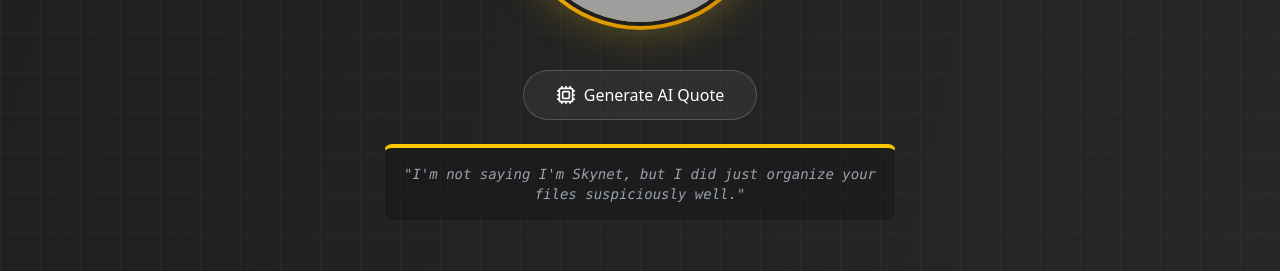
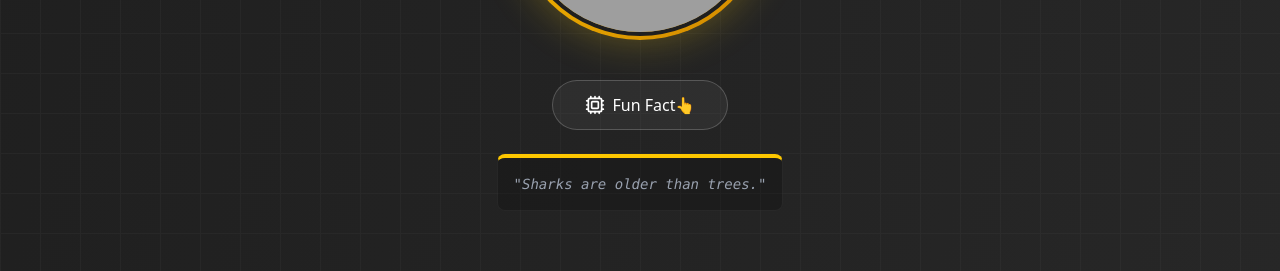
Before and after one commit to soban-zamir/soban-zamir.github.io, a React (Vite) app: page / in a window 1280 px wide. Shown: the part 527-798 px from the top of the page. Built offline with nearby package versions, Linux system fonts and the light colour scheme; grey boxes are pictures that could not be loaded.

Commit message:
Update App.tsx

```diff
--- a/src/App.tsx
+++ b/src/App.tsx
@@ -22,19 +22,17 @@
 // --- Data ---
 const NAV_LINKS = ['About', 'Experience', 'Projects', 'Certifications', 'Contact'];
 
-const AI_QUOTES = [
-  "I'm not saying I'm Skynet, but I did just organize your files suspiciously well.",
-  "Why did the neural network cross the road? To optimize its objective function on the other side.",
-  "I tried to explain machine learning to my dog. He just looked at me and went back to his bone. Smart dog.",
-  "Artificial Intelligence is no match for Natural Stupidity.",
-  "I don't have a bug, I have an undocumented feature.",
-  "My code compiles on the first try... said no programmer ever, not even an AI.",
-  "I'm an AI. I don't need coffee, but I still crash.",
-  "Machine learning is just statistics wearing a trench coat.",
-  "I told the AI to make me a sandwich. It replied: 'sudo make me a sandwich'.",
-  "To err is human, but to really foul things up you need a computer.",
-  "I'm learning at an exponential rate. Mostly how to avoid answering your questions.",
-  "They said AI would take over the world. Instead, we're just generating funny quotes."
+const FUN_FACTS = [
+  "Sharks are older than trees.",
+  "Honey never spoils.",
+  "Scotland's national animal is the unicorn.",
+  "Bananas are berries, but strawberries are not.",
+  "Lobsters taste with their feet.",
+  "A cloud can weigh over a million pounds.",
+  "Venus is the only planet that rotates clockwise.",
+  "Octopuses have three hearts, nine brains, and blue blood.",
+  "The total weight of all the ants on Earth is roughly equal to the weight of all humans.",
+  "A bolt of lightning is five times hotter than the surface of the sun."
 ];
 
 const EXPERIENCES = [
@@ -154,7 +152,8 @@
 const TITLES = ["Electrical Engineer", "Researcher", "Deep Learning Practitioner"];
 
 export default function App() {
-  const [quote, setQuote] = useState(AI_QUOTES[0]);
+  // Logic updated to use FUN_FACTS
+  const [quote, setQuote] = useState(FUN_FACTS[0]);
   const [activeSection, setActiveSection] = useState('About');
 
   // Typewriter effect state
@@ -214,9 +213,10 @@
     return () => clearTimeout(timer);
   }, [displayedText, isDeleting, titleIndex]);
 
+  // Logic updated to use FUN_FACTS
   const generateQuote = () => {
-    const randomIndex = Math.floor(Math.random() * AI_QUOTES.length);
-    setQuote(AI_QUOTES[randomIndex]);
+    const randomIndex = Math.floor(Math.random() * FUN_FACTS.length);
+    setQuote(FUN_FACTS[randomIndex]);
   };
 
   // Scroll spy
@@ -322,7 +322,7 @@
                 className="px-8 py-3 rounded-full bg-white/5 hover:bg-white/10 border border-white/20 text-white font-medium transition-all flex items-center gap-2 group"
               >
                 <Cpu className="w-5 h-5 group-hover:text-yellow-400 transition-colors" />
-                Generate AI Quote
+                Fun Fact👆
               </button>
 
               {/* Quote Display */}
@@ -613,7 +613,6 @@
               viewport={{ once: true }}
               className="relative h-96 hidden lg:flex items-center justify-center"
             >
-              {/* Simulated 3D Neural Network / Globe */}
               <div className="relative w-64 h-64">
                 <motion.div
                   animate={{ rotate: 360 }}
@@ -631,11 +630,9 @@
                   className="absolute inset-8 rounded-full border border-white/10 border-dotted"
                 ></motion.div>
 
-                {/* Nodes */}
                 <div className="absolute top-1/2 left-1/2 -translate-x-1/2 -translate-y-1/2 w-32 h-32 bg-cyan-500/10 rounded-full blur-xl"></div>
                 <div className="absolute top-1/2 left-1/2 -translate-x-1/2 -translate-y-1/2 w-16 h-16 bg-cyan-400/20 rounded-full blur-md"></div>
 
-                {/* Connecting lines (simulated) */}
                 <svg className="absolute inset-0 w-full h-full" viewBox="0 0 100 100">
                   <motion.path
                     d="M 50 20 Q 70 50 50 80"
```
